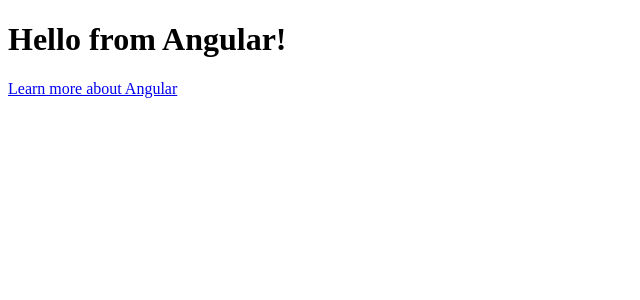
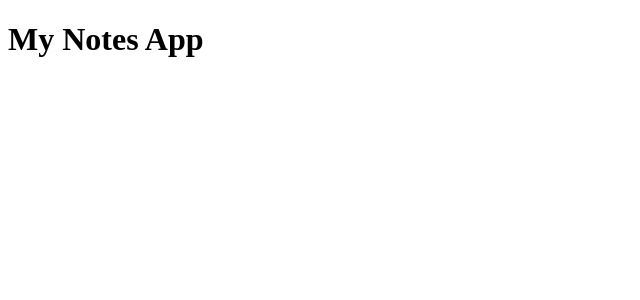
Before and after one commit to J-JD/My-Notes-App, an Angular app: page / in a window 1280 px wide. Shown: the top 300 px of the page, without its empty margins (0-640 px from the left). Built offline with nearby package versions, Linux system fonts and the light colour scheme.

Commit message:
Initial Setup

```diff
--- /dev/null
+++ b/src/app/app.component.html
@@ -0,0 +1 @@
+<h1>My Notes App</h1>
--- a/src/main.ts
+++ b/src/main.ts
@@ -1,19 +1,7 @@
 import { Component } from '@angular/core';
 import { bootstrapApplication } from '@angular/platform-browser';
 import 'zone.js';
+import {AppComponent} from './app/app.component'
 
-@Component({
-  selector: 'app-root',
-  standalone: true,
-  template: `
-    <h1>Hello from {{ name }}!</h1>
-    <a target="_blank" href="https://angular.dev/overview">
-      Learn more about Angular
-    </a>
-  `,
-})
-export class App {
-  name = 'Angular';
-}
 
-bootstrapApplication(App);
+bootstrapApplication(AppComponent);
```
Also changed, not shown: src/app/app.component.ts (added, +8 -0 lines).
